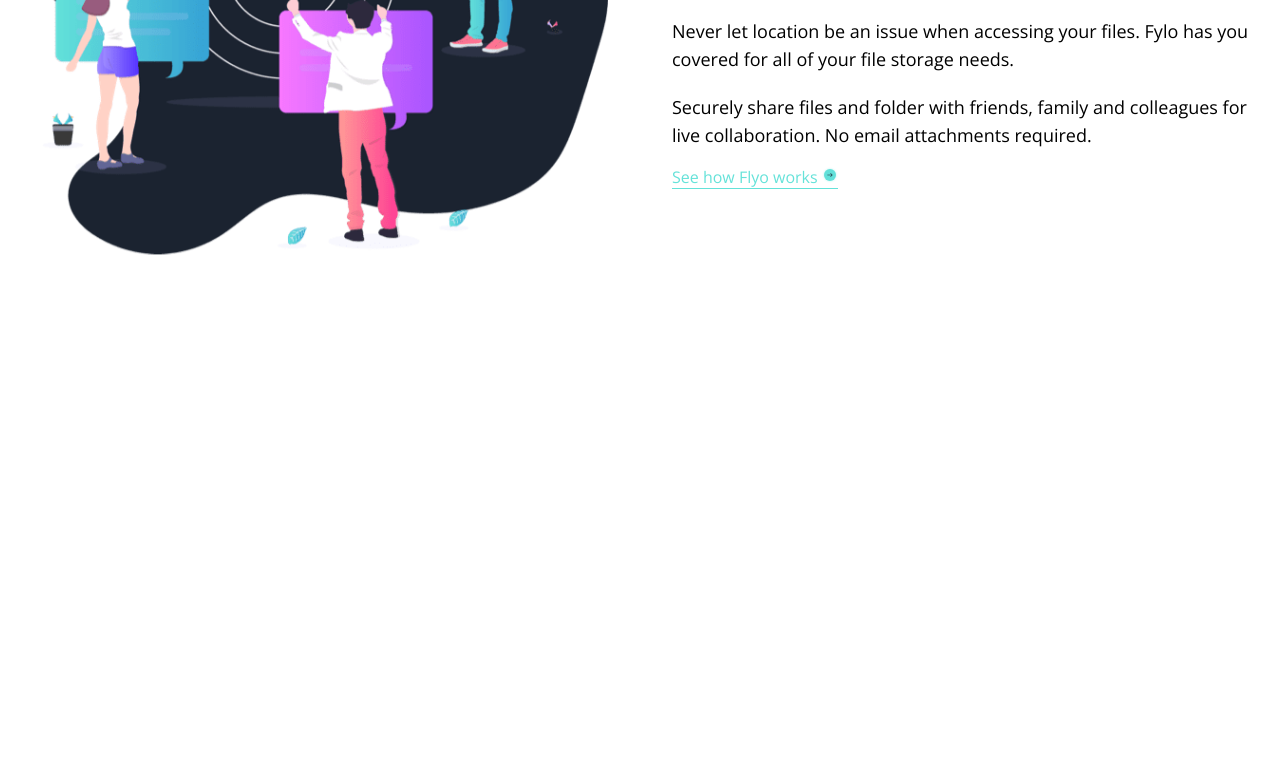
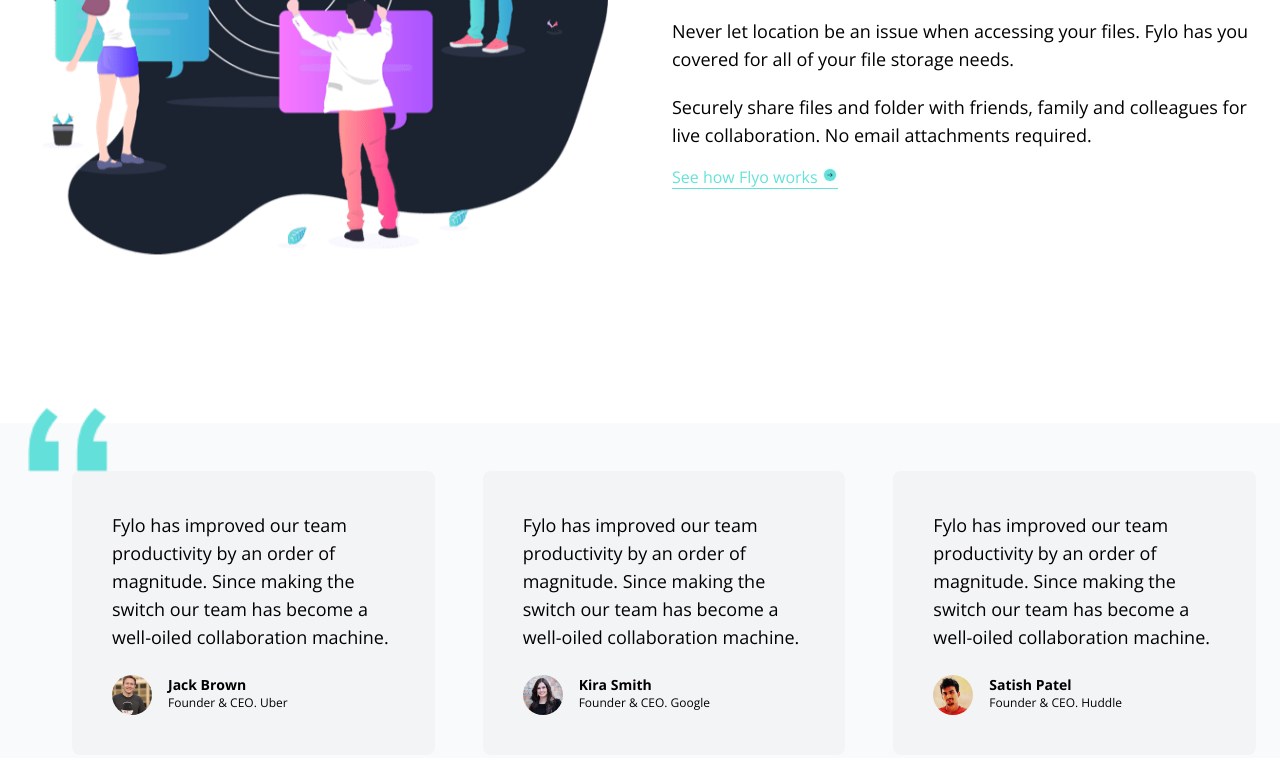
Before and after one commit to AlexGroat/tw-fylo, a website: page index.html in a window 1280 px wide. Shown: the part 2333-3091 px from the top of the page. Before the commit the page ends 2756 px from the top, so only its background shows below. Drawn offline with nearby package versions, Linux system fonts and the light colour scheme.

Commit message:
finished testimonials section timestamp 7:21

```diff
--- a/index.html
+++ b/index.html
@@ -216,5 +216,80 @@
         </div>
       </div>
     </section>
+
+    <!-- Testimonials section -->
+    <section id="testimonials" class="bg-gray-50 dark:bg-darkBlue">
+      <!-- Testimonials container -->
+      <div class="container mx-auto px-6 pt-12 pb-80 md:pb-96">
+        <!-- Boxes container -->
+        <div
+          class="relative flex flex-col w-full space-y-6 md:flex-row md:space-y-0 md:space-x-12"
+        >
+          <!-- Quotes image -->
+          <img
+            src="images/bg-quotes.png"
+            alt=""
+            class="absolute left-1 -top-2 w-10 md:-top-16 md:w-20"
+          />
+
+          <!-- Box 1 -->
+          <div
+            class="flex flex-col p-10 space-y-6 rounded-lg bg-gray-100 dark:bg-darkBlue3 md:w-1/3"
+          >
+            <p class="text-sm leading-5 md:text-lg">
+              Fylo has improved our team productivity by an order of magnitude.
+              Since making the switch our team has become a well-oiled
+              collaboration machine.
+            </p>
+            <!-- Customer info -->
+            <div class="flex space-x-4">
+              <img src="images/profile-2.jpg" alt="" class="w-10 h-10 rounded-full">
+              <div>
+                <h5 class="text-sm font-semibold">Jack Brown</h5>
+                <p class="text-xs font-extralight">Founder & CEO. Uber</p>
+              </div>
+            </div>
+          </div>
+
+          <!-- Box 2 -->
+          <div
+            class="flex flex-col p-10 space-y-6 rounded-lg bg-gray-100 dark:bg-darkBlue3 md:w-1/3"
+          >
+            <p class="text-sm leading-5 md:text-lg">
+              Fylo has improved our team productivity by an order of magnitude.
+              Since making the switch our team has become a well-oiled
+              collaboration machine.
+            </p>
+            <!-- Customer info -->
+            <div class="flex space-x-4">
+              <img src="images/profile-3.jpg" alt="" class="w-10 h-10 rounded-full">
+              <div>
+                <h5 class="text-sm font-semibold">Kira Smith</h5>
+                <p class="text-xs font-extralight">Founder & CEO. Google</p>
+              </div>
+            </div>
+          </div>
+
+          <!-- Box 3 -->
+          <div
+            class="flex flex-col p-10 space-y-6 rounded-lg bg-gray-100 dark:bg-darkBlue3 md:w-1/3"
+          >
+            <p class="text-sm leading-5 md:text-lg">
+              Fylo has improved our team productivity by an order of magnitude.
+              Since making the switch our team has become a well-oiled
+              collaboration machine.
+            </p>
+            <!-- Customer info -->
+            <div class="flex space-x-4">
+              <img src="images/profile-1.jpg" alt="" class="w-10 h-10 rounded-full">
+              <div>
+                <h5 class="text-sm font-semibold">Satish Patel</h5>
+                <p class="text-xs font-extralight">Founder & CEO. Huddle</p>
+              </div>
+            </div>
+          </div>
+        </div>
+      </div>
+    </section>
   </body>
 </html>
```
Also changed, not shown: css/style.css.
